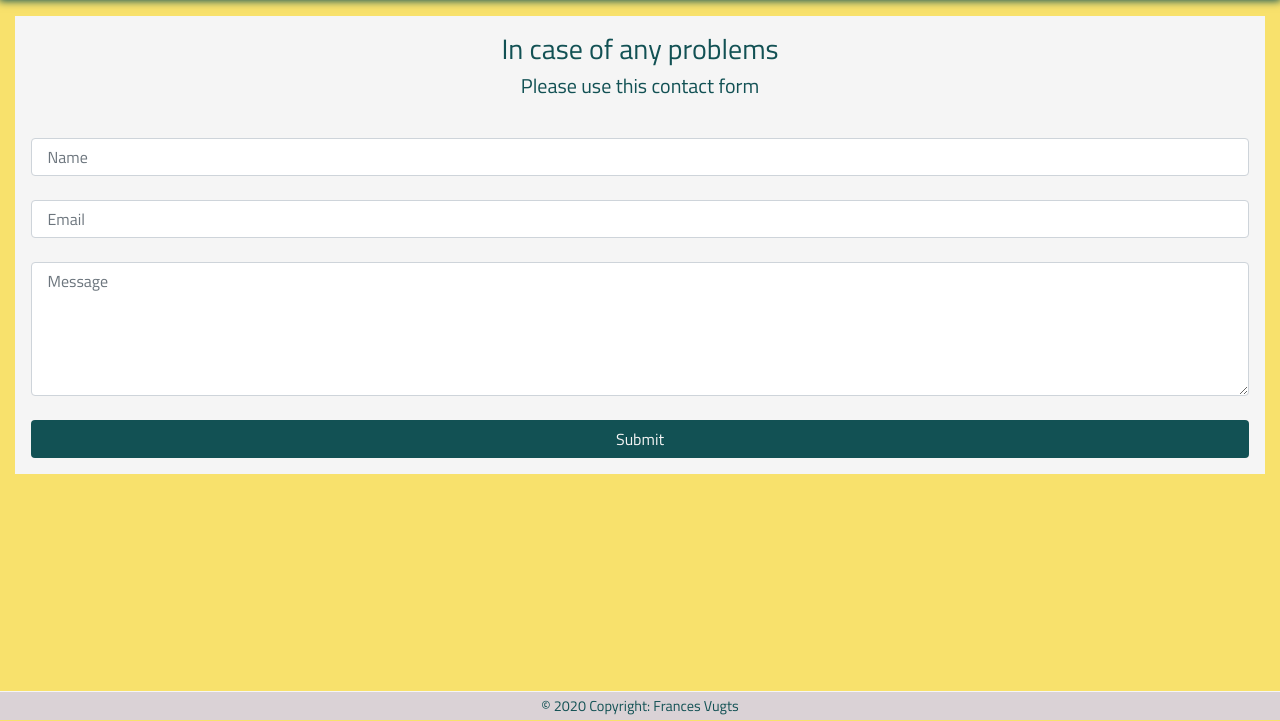
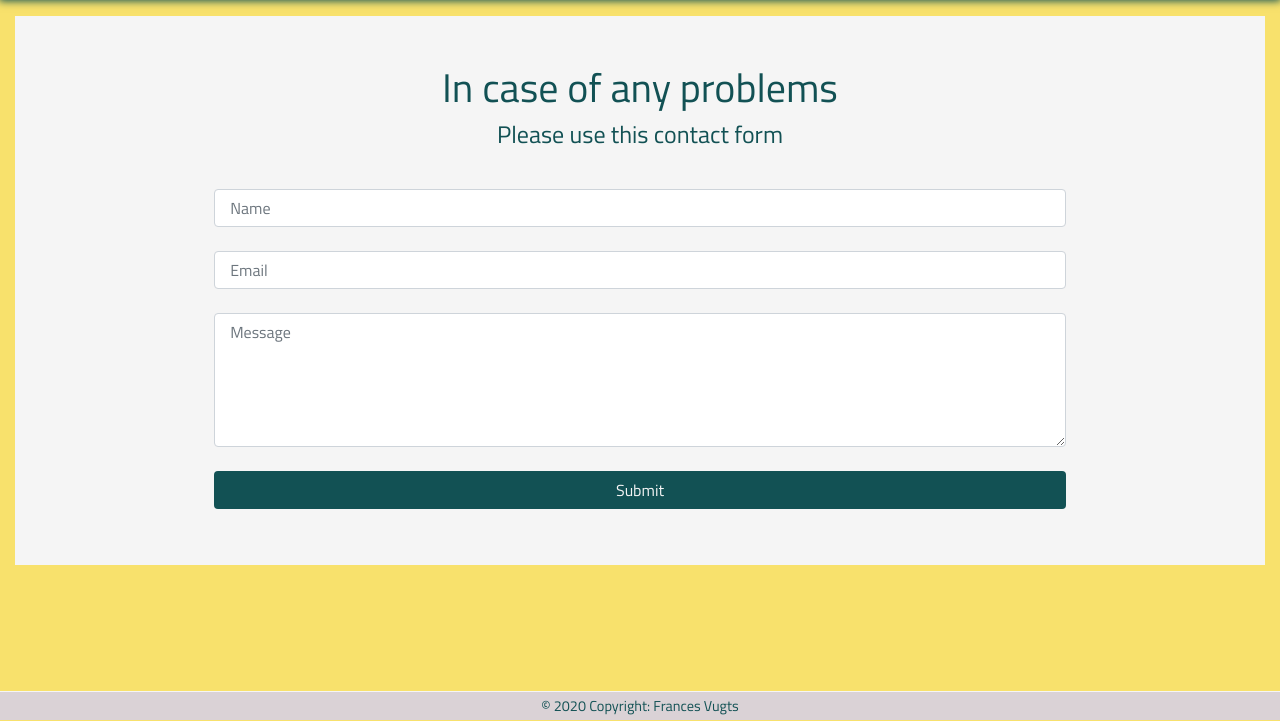
Before and after one commit to Code-Institute-Submissions/PubScore, a Flask app: page /contact in a window 1280 px wide. Shown: the part 80-801 px from the top of the page. Run offline with Flask 2, Linux system fonts and the light colour scheme; some libraries are stand-ins or nearby versions.

Commit message:
Update styling

```diff
--- a/app.py
+++ b/app.py
@@ -141,7 +141,7 @@ def insertteam():
 
 # Contact page in case of any problems
 @app.route("/contact")
-@oidc.require_login
+# @oidc.require_login
 def contact():
     return render_template("contact.html")
 
--- a/static/css/style.css
+++ b/static/css/style.css
@@ -232,8 +232,8 @@ header {
 }
 
 .btn:hover {
-    color: #F5F5F5;
-    background: #F8E16C;
+    color: #125154;
+    background: #DAD2D6;
 }
 
 .update-btn, .modal-btn {
@@ -246,24 +246,39 @@ header {
 }
 
 .page {
-    color: #125154;
-    background: #F5F5F5;
     margin-left: 0;
     margin-right: 0;
     margin-bottom: 1rem;
 }
 
 .content {
+    color: #125154;
+    background: #F5F5F5;
     padding: 1rem;
 }
 
 .title-text {
     text-align: center;
+    margin-top: 2rem;
     margin-bottom: 2.5rem;
 }
 
 .text {
     text-align: center;
+    margin-bottom: 2.5rem;
+}
+
+.contact-form {
+    margin-left: 5%;
+    margin-right: 5%;
+    margin-bottom: 2.5rem;
+}
+
+@media only screen and (min-width: 992px) {
+    .contact-form {
+        margin-left: 15%;
+        margin-right: 15%;
+    }
 }
 
 /*--------------------------------------------------Footer*/
--- a/templates/contact.html
+++ b/templates/contact.html
@@ -4,10 +4,10 @@
         <div class="col-12 content">
             <!-- A contact form for the owner of the pub in case there's any problems with the website -->
             <div class="title-text">
-                <h3>In case of any problems</h3>
-                <h5>Please use this contact form</h5>
+                <h1>In case of any problems</h1>
+                <h4>Please use this contact form</h4>
             </div>
-            <form onsubmit="return sendMail(this);">
+            <form class="contact-form" onsubmit="return sendMail(this);">
                 <input type="text" id="name" name="name" placeholder=" Name" class="form-control" required/><br>
                 <input type="email" id="email" name="email" placeholder=" Email" class="form-control" required/><br>
                 <textarea rows="5" id="message" name="message" placeholder=" Message" class="form-control" required></textarea><br>
--- a/templates/index.html
+++ b/templates/index.html
@@ -4,7 +4,7 @@
     <div class="col-12 content">
         <!-- Information for the visitors of PubScore -->
         <div class="title-text">
-            <h3>Welcome to PubScore!</h3>
+            <h1>Welcome to PubScore!</h1>
         </div>
         <div class="text">
             <p>
```
